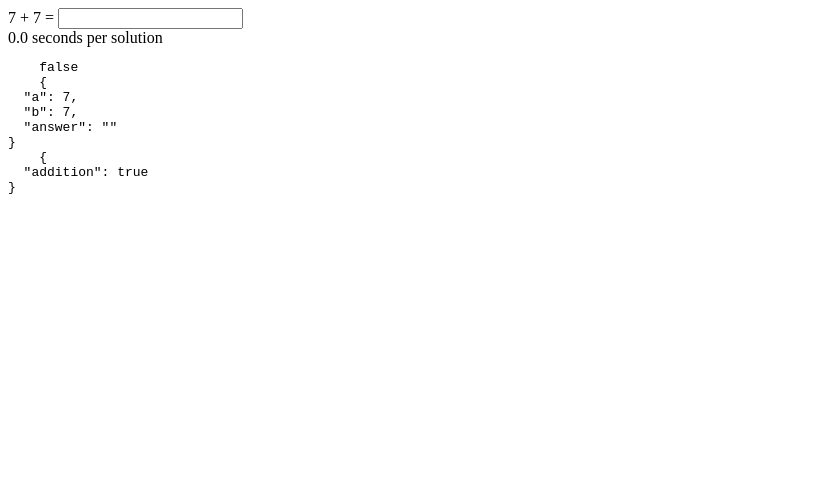
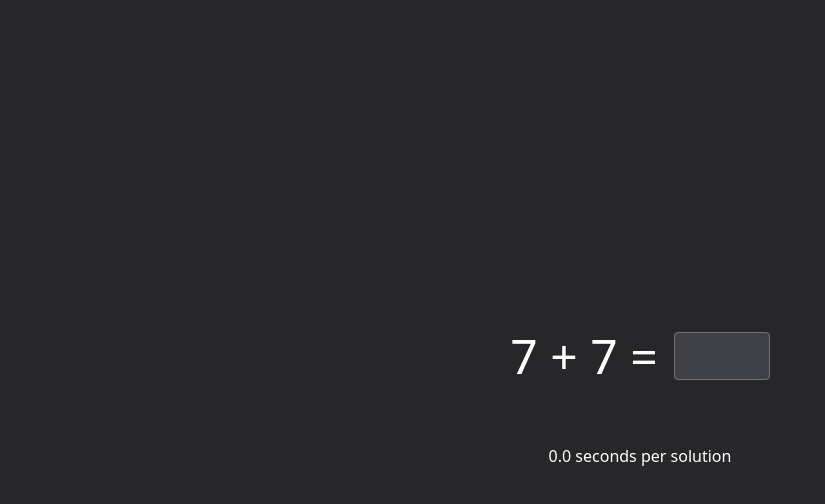
Before and after one commit to evgeniyp92/angular-learning, an Angular app in the folder mathform/: page / in a window 1280 px wide. Shown: the top 504 px of the page, without its empty margins (0-825 px from the left). Built offline with nearby package versions, Linux system fonts and the light colour scheme.

Commit message:
style form

```diff
--- a/mathform/package.json
+++ b/mathform/package.json
@@ -27,12 +27,15 @@
     "@angular/cli": "^17.2.3",
     "@angular/compiler-cli": "^17.2.0",
     "@types/jasmine": "~5.1.0",
+    "autoprefixer": "^10.4.18",
     "jasmine-core": "~5.1.0",
     "karma": "~6.4.0",
     "karma-chrome-launcher": "~3.2.0",
     "karma-coverage": "~2.2.0",
     "karma-jasmine": "~5.1.0",
     "karma-jasmine-html-reporter": "~2.1.0",
+    "postcss": "^8.4.35",
+    "tailwindcss": "^3.4.1",
     "typescript": "~5.3.2"
   }
 }
--- a/mathform/src/app/app.component.html
+++ b/mathform/src/app/app.component.html
@@ -1,2 +1,6 @@
-<app-equation />
-<router-outlet />
+<div class="w-dvw min-h-dvh bg-zinc-800 text-white flex">
+  <div class="container mx-auto h-dvh flex items-center justify-center">
+    <app-equation />
+  </div>
+  <router-outlet />
+</div>
--- a/mathform/src/app/equation/equation.component.html
+++ b/mathform/src/app/equation/equation.component.html
@@ -1,13 +1,10 @@
-<form [formGroup]="mathForm">
-  {{ a }} + {{ b }} = <input formControlName="answer" />
-</form>
-
-{{ secondsPerSolution | number : "1.1-3" }} seconds per solution
-
-<div>
-  <pre>
-    {{ mathForm.valid }}
-    {{ mathForm.value | json }}
-    {{ mathForm.errors | json }}
-  </pre>
+<div class="flex flex-col items-center gap-16">
+  <form [formGroup]="mathForm" class="flex items-center justify-center">
+    <p class="text-5xl pr-4">{{ a }} + {{ b }} =</p>
+    <input
+      class="h-12 w-24 rounded bg-zinc-700 border border-zinc-500 px-2 text-3xl"
+      formControlName="answer"
+    />
+  </form>
+  <div>{{ secondsPerSolution | number : "1.1-3" }} seconds per solution</div>
 </div>
--- a/mathform/src/styles.css
+++ b/mathform/src/styles.css
@@ -1 +1,10 @@
 /* You can add global styles to this file, and also import other style files */
+@tailwind base;
+@tailwind components;
+@tailwind utilities;
+
+@layer base {
+  html {
+    font-family: system-ui, sans-serif;
+  }
+}
--- /dev/null
+++ b/mathform/tailwind.config.js
@@ -0,0 +1,8 @@
+/** @type {import('tailwindcss').Config} */
+module.exports = {
+  content: ["./src/**/*.{html,ts}"],
+  theme: {
+    extend: {},
+  },
+  plugins: [],
+};
```
Also changed, not shown: 1 other file (tests, documents, lock files or other folders).
